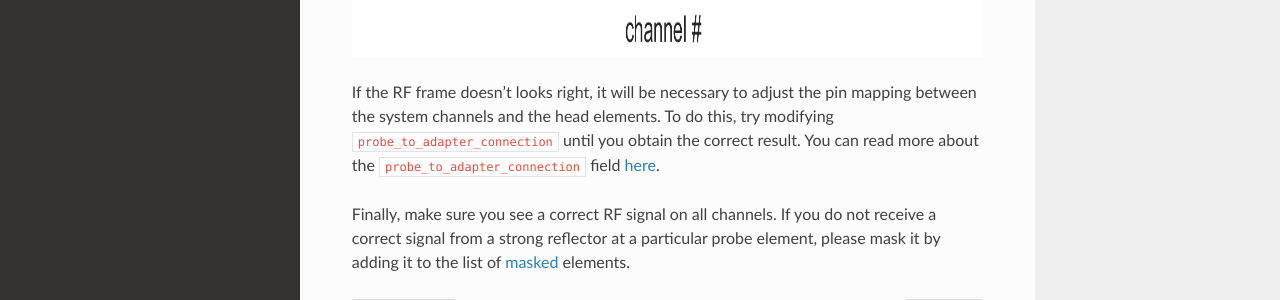
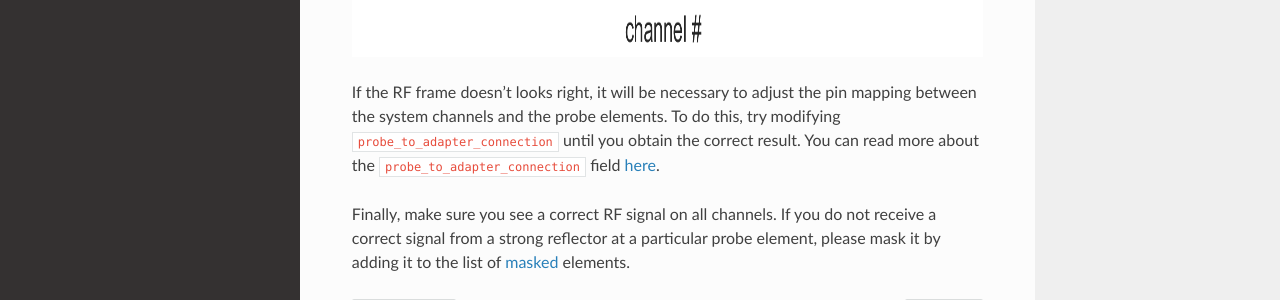
Before and after one commit to us4useu/arrus-toolkit, a Sphinx documentation site: the page built from docs/content/technotes/connecting_custom_probe/index.rst, in a window 1280 px wide and 900 px high, scrolled down 2793 px. Shown: the part 436-736 px from the top of the window. Built offline with Sphinx 7.4.7 and the Read the Docs theme 3.1.0, drawn with Linux system fonts in a browser that asks for light colours; some of the changed text lies outside the part shown.

Commit message:
Minor update.

```diff
--- a/docs/content/technotes/connecting_custom_probe/index.rst
+++ b/docs/content/technotes/connecting_custom_probe/index.rst
@@ -35,7 +35,7 @@
                 end: 15e6
             },
             # NOTE: the voltage limit set below has been chosen to allow safe experimentation when the pin mapping between
-            # the head and the system is not yet well known. Once you are certain about the pin mapping and that no elements
+            # the probe and the system is not yet well known. Once you are certain about the pin mapping and that no elements
             # are shorted or open, you may increase the `end` value (max: 90 V).
             voltage_range {
                 begin: 0,
@@ -109,7 +109,7 @@
 .. figure:: img/hyperbola.png
     :scale: 80%
 
-If the RF frame doesn't looks right, it will be necessary to adjust the pin mapping between the system channels and the head elements. To do this, try modifying ``probe_to_adapter_connection`` until you obtain the correct result.
+If the RF frame doesn't looks right, it will be necessary to adjust the pin mapping between the system channels and the probe elements. To do this, try modifying ``probe_to_adapter_connection`` until you obtain the correct result.
 You can read more about the ``probe_to_adapter_connection`` field `here <https://us4useu.github.io/arrus-docs/releases/v0.10.4/python/content/user_guide.html#probe-to-adapter-connection>`__.
 
 Finally, make sure you see a correct RF signal on all channels. If you do not receive a correct signal from a strong reflector at a particular probe element, please mask it by adding it to the list of `masked <https://us4useu.github.io/arrus-docs/releases/v0.10.4/python/content/user_guide.html#channel-masks>`__ elements.
```
